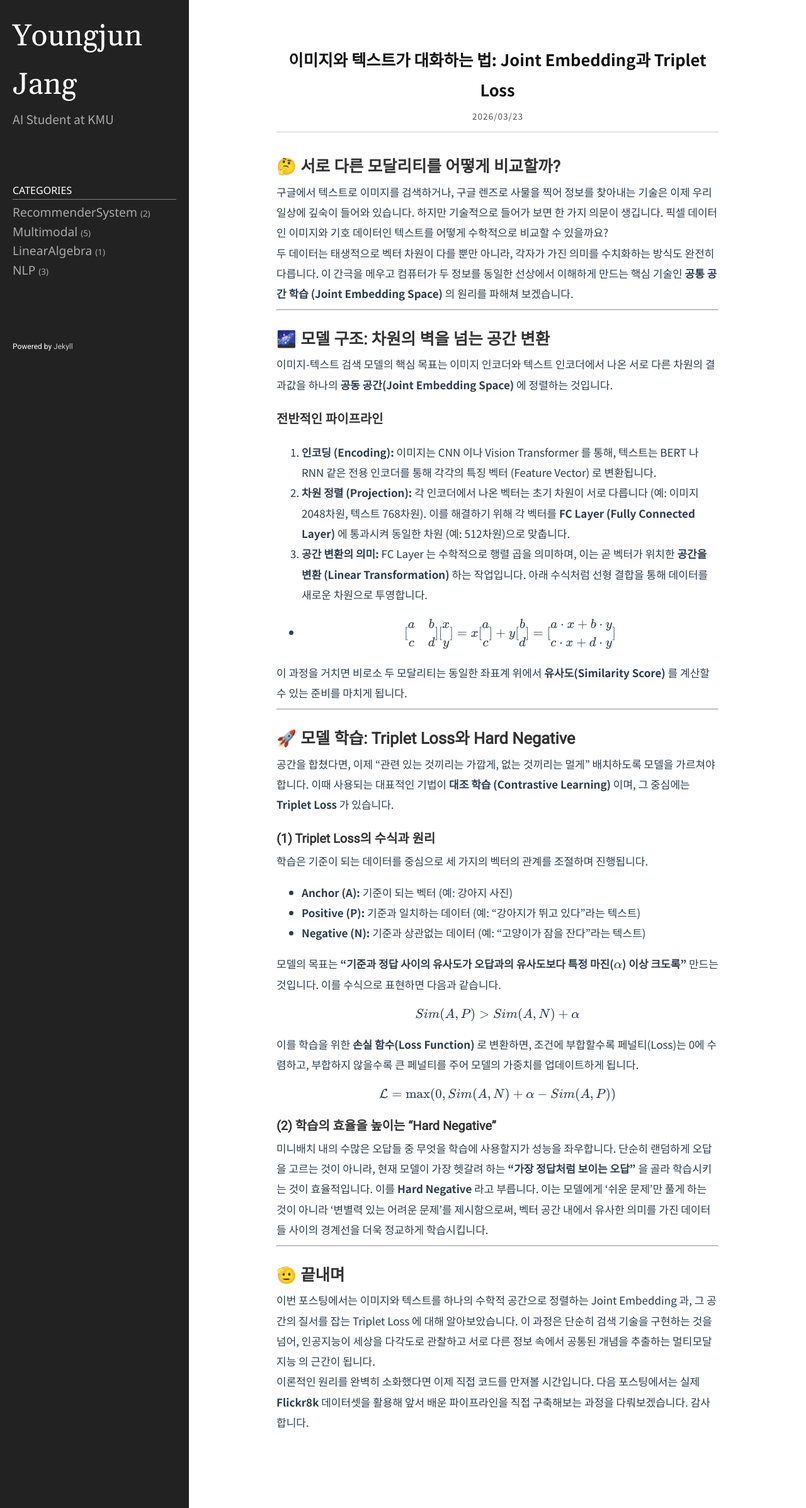
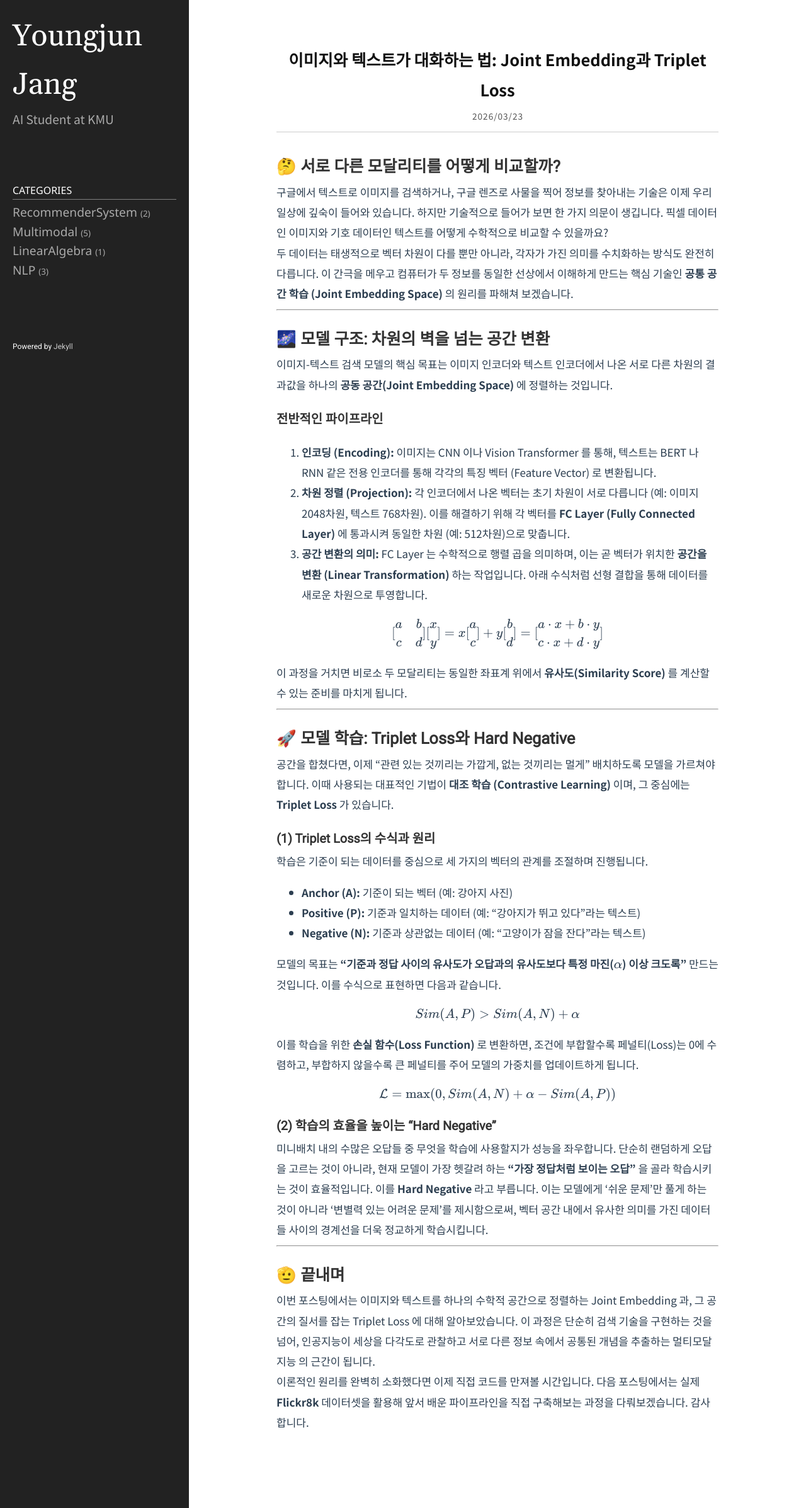
Before and after one commit to Youngjun-CV/Youngjun-CV.github.io, a Jekyll site: the page built from _posts/multimodal/2026-03-23-image-text-retrieval.markdown, in a window 1280 px wide. Shown: the whole page at 63% size. Built offline with Jekyll 4.4.1, drawn with Linux system fonts in a browser that asks for light colours; formulas are drawn with MathJax 3.

```diff
--- a/_posts/multimodal/2026-03-23-image-text-retrieval.markdown
+++ b/_posts/multimodal/2026-03-23-image-text-retrieval.markdown
@@ -22,7 +22,7 @@ category: Multimodal
 
 3. **공간 변환의 의미:** FC Layer 는 수학적으로 행렬 곱을 의미하며, 이는 곧 벡터가 위치한 **공간을 변환 (Linear Transformation)** 하는 작업입니다. 아래 수식처럼 선형 결합을 통해 데이터를 새로운 차원으로 투영합니다.
 
-* $$[\begin{matrix}a&b\\ c&d\\ \end{matrix}][\begin{matrix}x\\ y\end{matrix}]=x[\begin{matrix}a\\ c\end{matrix}]+y[\begin{matrix}b\\ d\end{matrix}]=[\begin{matrix}a \cdot x + b \cdot y \\ c \cdot x + d \cdot y \end{matrix}]$$
+$$[\begin{matrix}a&b\\ c&d\\ \end{matrix}][\begin{matrix}x\\ y\end{matrix}]=x[\begin{matrix}a\\ c\end{matrix}]+y[\begin{matrix}b\\ d\end{matrix}]=[\begin{matrix}a \cdot x + b \cdot y \\ c \cdot x + d \cdot y \end{matrix}]$$
 
 이 과정을 거치면 비로소 두 모달리티는 동일한 좌표계 위에서 **유사도(Similarity Score)** 를 계산할 수 있는 준비를 마치게 됩니다.
 
```
